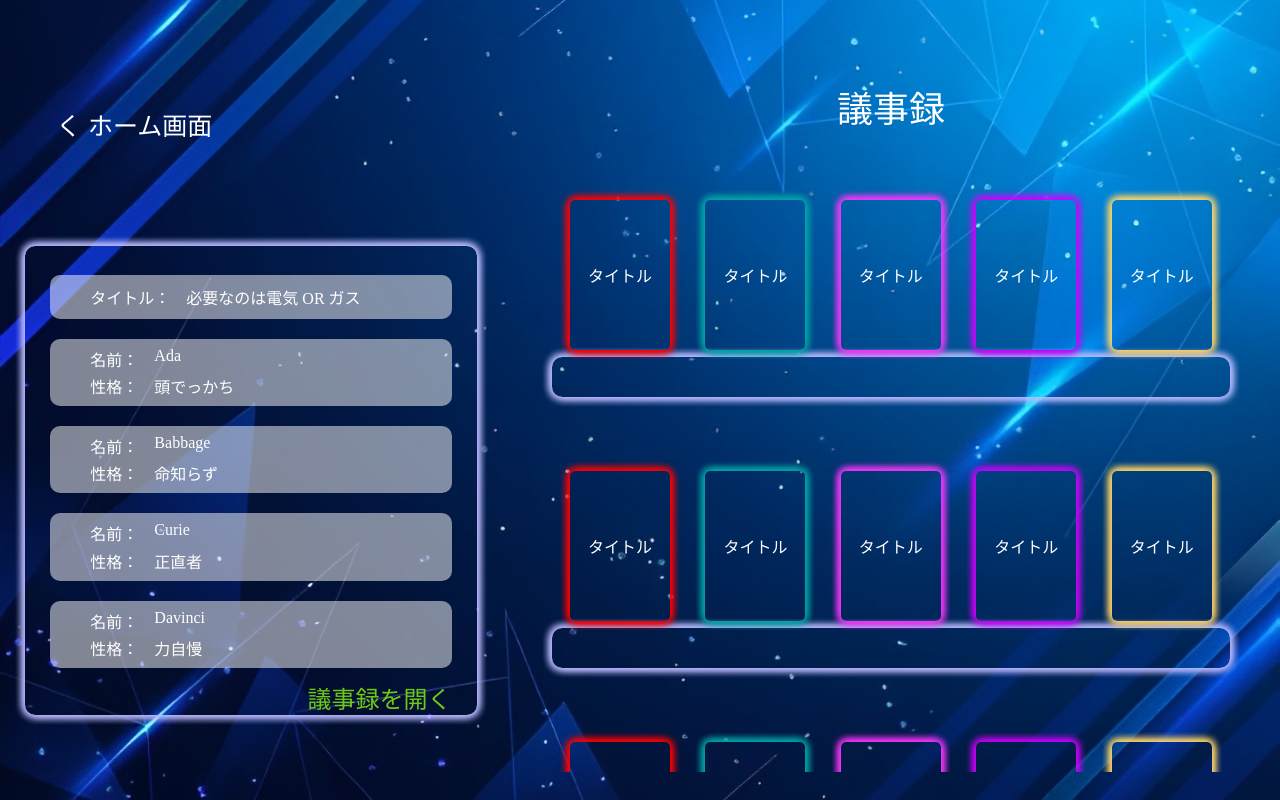
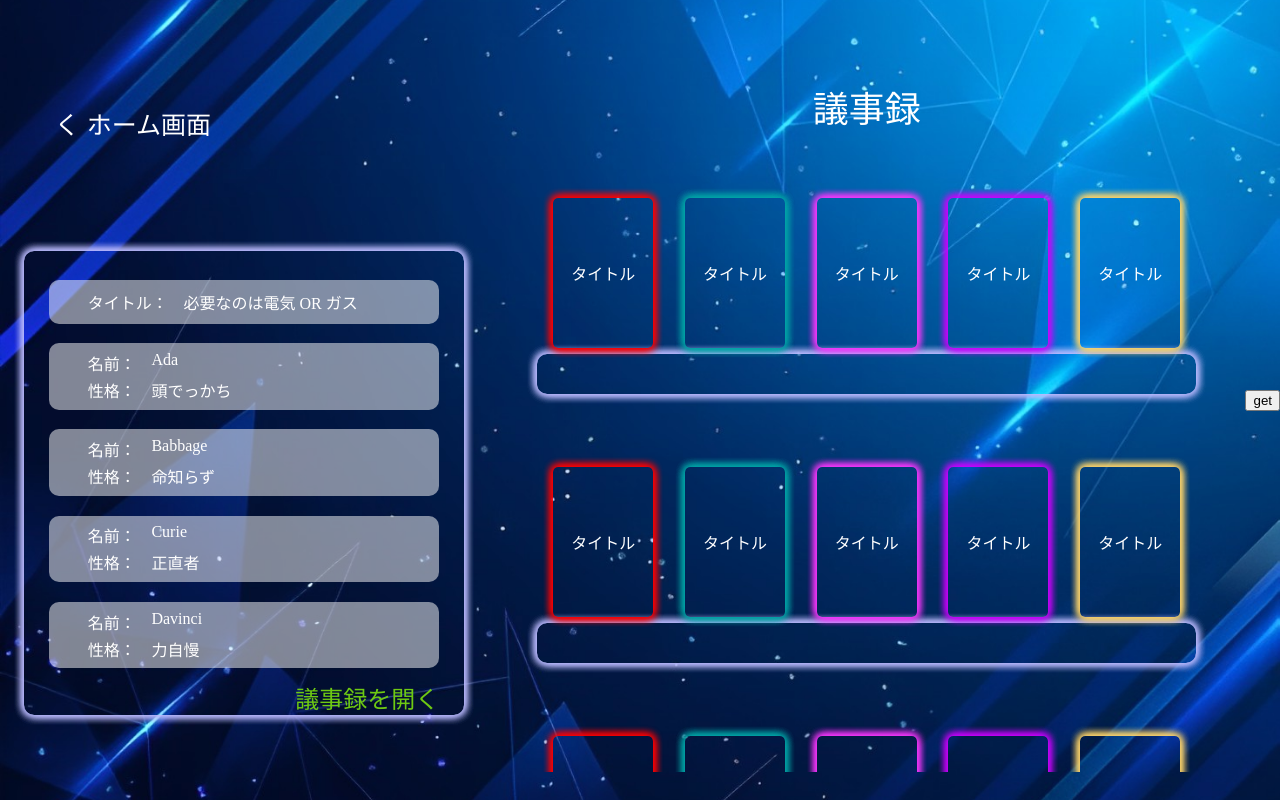
Before and after one commit to ten-pro/GiikuCAMPvol4, a Next.js app in the folder frontend/: page /record in a window 1280 px wide. Built offline with nearby package versions, Linux system fonts and the light colour scheme.

Commit message:
API接続完了201824

```diff
--- a/frontend/src/pages/record.tsx
+++ b/frontend/src/pages/record.tsx
@@ -1,16 +1,38 @@
 import Left from '@/components/Record/RecordLeft'
 import Right from '@/components/Record/RecordRight'
 import Styles from '@/styles/Record/Record.module.scss'
+import axios from 'axios'
 import { Inter } from 'next/font/google'
-
 const inter = Inter({ subsets: ['latin'] })
 
 function Home() {
+    const get_record = async () => {
+        try {
+            const res = await axios.post(
+                'https://mp-class.chips.jp/debate/Main.php',
+                {
+                    get_minutes: '',
+                    user_id: 1
+                },
+                {
+                    headers: {
+                        'Content-Type': 'multipart/form-data',
+                    },
+                }
+            );
+            console.log(res.data);
+            console.log(res.data.length);
+        } catch(error) {
+            console.log(error);
+        }
+    };
+
 return (
 <>
     <div className={Styles.record}>
         <Left />
         <Right />
+        <button onClick={ get_record }>get</button>
     </div>
 </>
 )
```
